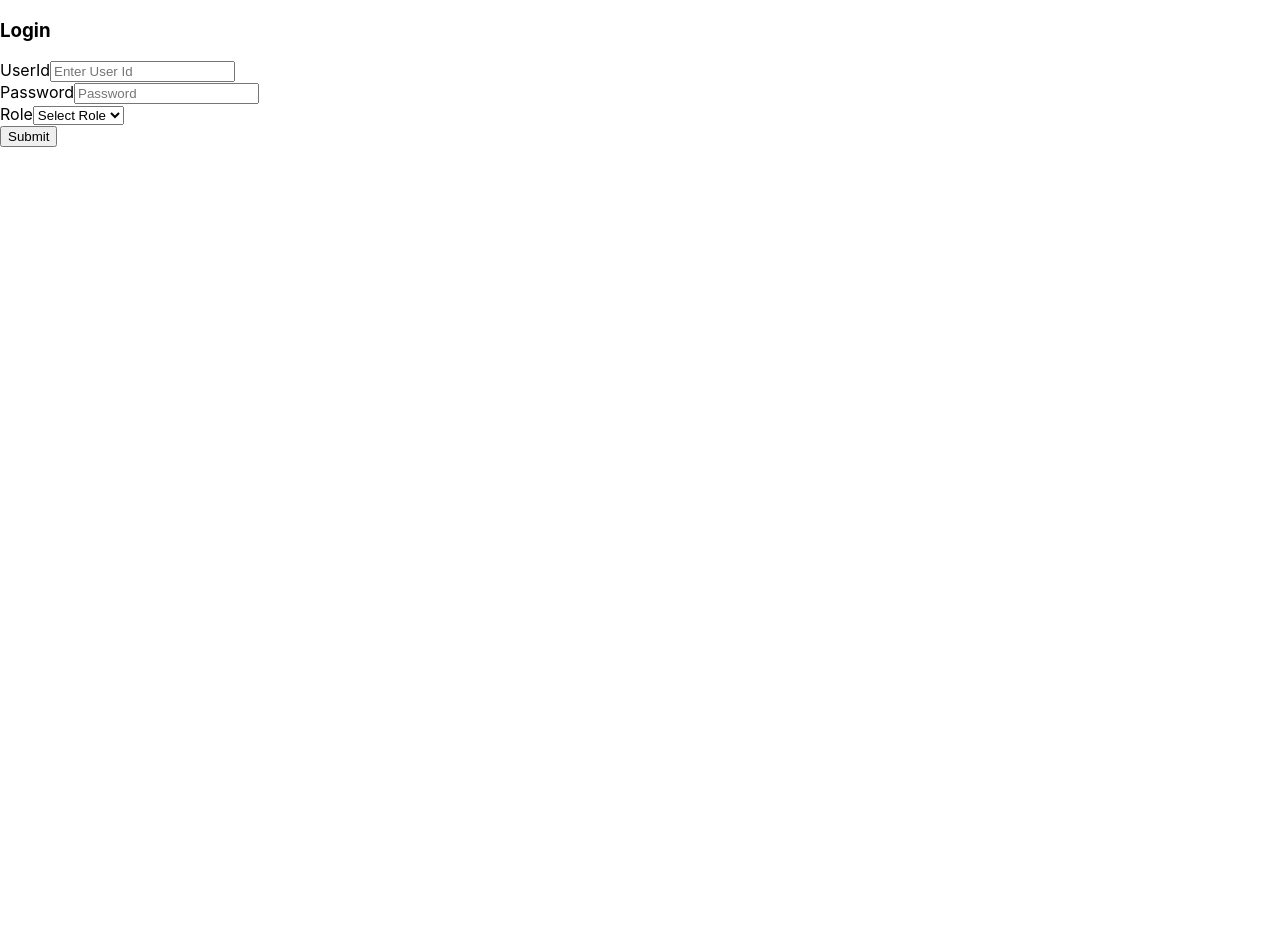
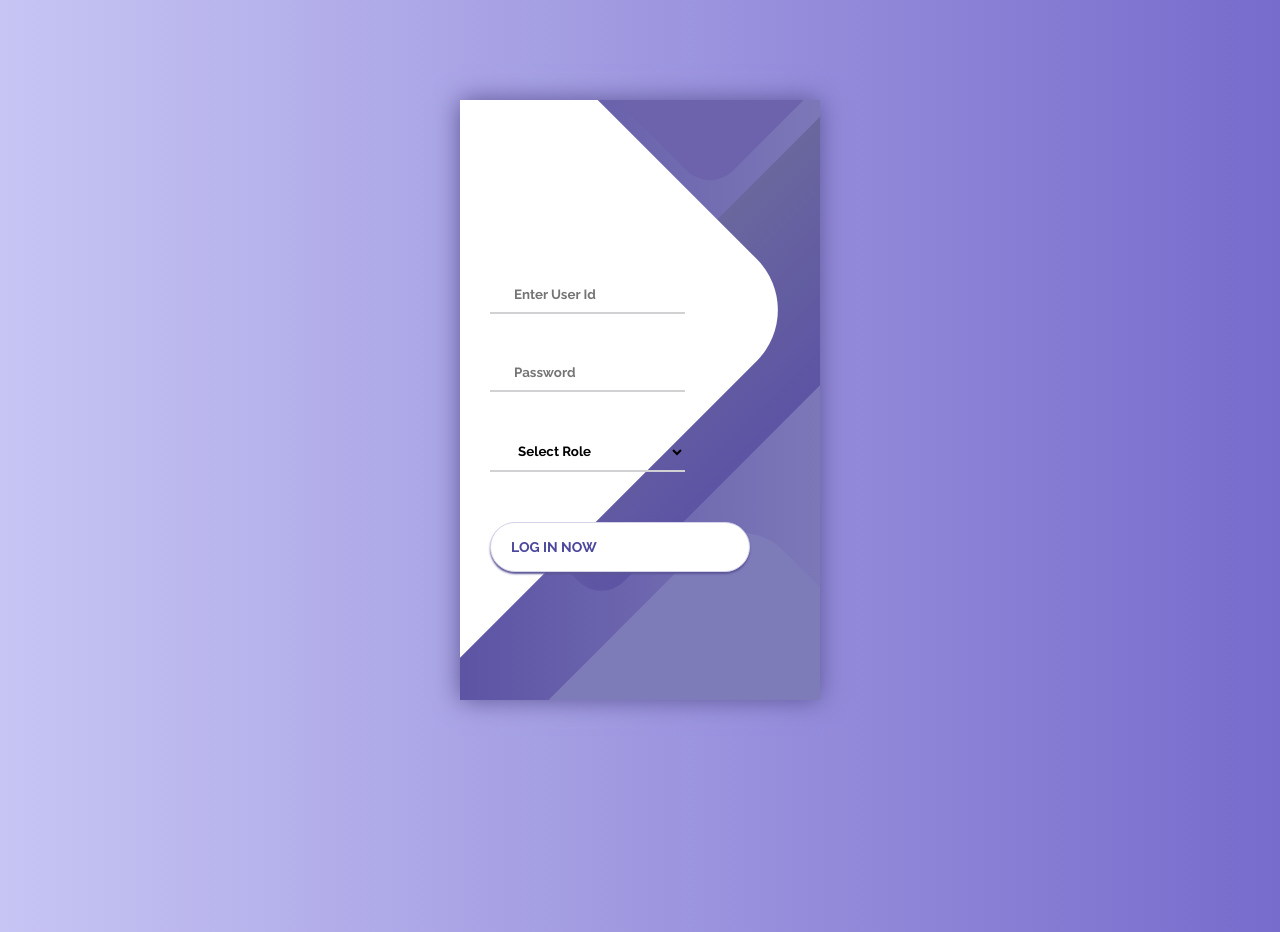
Before and after one commit to aniruddhakj/spa_react, a React (Create React App) app in the folder spa/: page / in a window 1280 px wide. Before the commit the page ends 800 px from the top, so only its background shows below. Built offline with nearby package versions, Linux system fonts and the light colour scheme.

Commit message:
login-form styled

```diff
--- /dev/null
+++ b/spa/src/Components/AdminDashboard.css
@@ -0,0 +1,21 @@
+.container {
+  display: flex;
+  align-items: center;
+  justify-content: center;
+  min-height: 100vh;
+}
+
+
+.screen {
+	background: linear-gradient(90deg, #5D54A4, #7C78B8);
+	position: relative;
+	height: 600px;
+	width: 360px;
+	box-shadow: 0px 0px 24px #5C5696;
+}
+
+.screen__content {
+	z-index: 1;
+	position: relative;
+	height: 100%;
+}
--- a/spa/src/Components/AdminDashboard.jsx
+++ b/spa/src/Components/AdminDashboard.jsx
@@ -6,6 +6,7 @@
 
 import React, { Component } from 'react';
 import { Navigate } from 'react-router-dom';
+import './AdminDashboard.css';
 
 class AdminDashboard extends Component {
     state = {
@@ -13,15 +14,7 @@ class AdminDashboard extends Component {
         labels: [],
         newLabel: ''
     }
-    // save the labels somewhere so that they are available to the user
 
-    // add a new method to get the labels from localStorage
-    getLabels = () => {
-        const labels = JSON.parse(sessionStorage.getItem('labels'));
-        if (labels) {
-            this.setState({ labels });
-        }
-    }
 
     // add a new method to import all the images from the src/images folder
     importAll(r) {
@@ -77,13 +70,13 @@ class AdminDashboard extends Component {
         }
         return (
             <div className="container">
-                <div className="row">
-                    <div className="col-12">
+                <div className="screen">
+                    <div className="screen_content">
                         <h1>Admin Dashboard</h1>
                         <div className="form-group">
                             <label htmlFor="newLabel">Add a new label</label>
                             <input type="text" className="form-control" id="newLabel" value={newLabel} onChange={this.handleNewLabelChange} />
-                            <button className="btn btn-primary" onClick={this.handleNewLabelClick}>Add Label</button>
+                            <button className="add-label-btn" onClick={this.handleNewLabelClick}>Add Label</button>
                         </div>
                         <div className="form-group">
                             <label htmlFor="labels">Labels</label>
@@ -93,11 +86,10 @@ class AdminDashboard extends Component {
                                 })}
                             </select>
                         </div>
-                        {/* <button className="btn btn-primary" onClick={Navigate('/')}>Logout</button> */}
-                        <button className="btn btn-primary" onClick={this.handleLogout}>Logout</button>
+                        <button className="logout-btn" onClick={this.handleLogout}>Logout</button>
                     </div>
                 </div>
-                <div className="row">
+                {/* <div className="row">
                     {images && images.map((image) => {
                         return (
                             <div className="col-4" key={image.id}>
@@ -105,15 +97,10 @@ class AdminDashboard extends Component {
                             </div>
                         )
                     })}
-                </div>
+                </div> */}
             </div>
         );
     }
 }
 
-
-
-
-
-
 export default AdminDashboard;
--- a/spa/src/Components/Login.css
+++ b/spa/src/Components/Login.css
@@ -0,0 +1,178 @@
+@import url('https://fonts.googleapis.com/css?family=Raleway:400,700');
+
+* {
+	box-sizing: border-box;
+	margin: 0;
+	padding: 0;
+	font-family: Raleway, sans-serif;
+}
+
+body {
+	background: linear-gradient(90deg, #C7C5F4, #776BCC);
+}
+
+.container {
+	display: flex;
+	align-items: center;
+	justify-content: center;
+	min-height: 100vh;
+}
+
+.screen {
+	background: linear-gradient(90deg, #5D54A4, #7C78B8);
+	position: relative;
+	height: 600px;
+	width: 360px;
+	box-shadow: 0px 0px 24px #5C5696;
+}
+
+.screen__content {
+	z-index: 1;
+	position: relative;
+	height: 100%;
+}
+
+.screen__background {
+	position: absolute;
+	top: 0;
+	left: 0;
+	right: 0;
+	bottom: 0;
+	z-index: 0;
+	-webkit-clip-path: inset(0 0 0 0);
+	clip-path: inset(0 0 0 0);
+}
+
+.screen__background__shape {
+	transform: rotate(45deg);
+	position: absolute;
+}
+
+.screen__background__shape1 {
+	height: 520px;
+	width: 520px;
+	background: #FFF;
+	top: -50px;
+	right: 120px;
+	border-radius: 0 72px 0 0;
+}
+
+.screen__background__shape2 {
+	height: 220px;
+	width: 220px;
+	background: #6C63AC;
+	top: -172px;
+	right: 0;
+	border-radius: 32px;
+}
+
+.screen__background__shape3 {
+	height: 540px;
+	width: 190px;
+	background: linear-gradient(270deg, #5D54A4, #6A679E);
+	top: -24px;
+	right: 0;
+	border-radius: 32px;
+}
+
+.screen__background__shape4 {
+	height: 400px;
+	width: 200px;
+	background: #7E7BB9;
+	top: 420px;
+	right: 50px;
+	border-radius: 60px;
+}
+
+.login {
+	width: 320px;
+	padding: 30px;
+	padding-top: 156px;
+}
+
+.login__field {
+	padding: 20px 0px;
+	position: relative;
+}
+
+.login__icon {
+	position: absolute;
+	top: 30px;
+	color: #7875B5;
+}
+
+.login__input {
+	border: none;
+	border-bottom: 2px solid #D1D1D4;
+	background: none;
+	padding: 10px;
+	padding-left: 24px;
+	font-weight: 700;
+	width: 75%;
+	transition: .2s;
+}
+
+.login__input:active,
+.login__input:focus,
+.login__input:hover {
+	outline: none;
+	border-bottom-color: #6A679E;
+}
+
+.login__submit {
+	background: #fff;
+	font-size: 14px;
+	margin-top: 30px;
+	padding: 16px 20px;
+	border-radius: 26px;
+	border: 1px solid #D4D3E8;
+	text-transform: uppercase;
+	font-weight: 700;
+	display: flex;
+	align-items: center;
+	width: 100%;
+	color: #4C489D;
+	box-shadow: 0px 2px 2px #5C5696;
+	cursor: pointer;
+	transition: .2s;
+}
+
+.login__submit:active,
+.login__submit:focus,
+.login__submit:hover {
+	border-color: #6A679E;
+	outline: none;
+}
+
+.button__icon {
+	font-size: 24px;
+	margin-left: auto;
+	color: #7875B5;
+}
+
+.social-login {
+	position: absolute;
+	height: 140px;
+	width: 160px;
+	text-align: center;
+	bottom: 0px;
+	right: 0px;
+	color: #fff;
+}
+
+.social-icons {
+	display: flex;
+	align-items: center;
+	justify-content: center;
+}
+
+.social-login__icon {
+	padding: 20px 10px;
+	color: #fff;
+	text-decoration: none;
+	text-shadow: 0px 0px 8px #7875B5;
+}
+
+.social-login__icon:hover {
+	transform: scale(1.5);
+}
--- a/spa/src/Components/Login.jsx
+++ b/spa/src/Components/Login.jsx
@@ -1,7 +1,8 @@
 import React, { useState, useEffect } from 'react';
 import { Navigate } from 'react-router-dom';
 
-
+// add style from Login.css
+import './Login.css';
 // add sample data for users and admins
 const users = [
     {
@@ -86,27 +87,39 @@ const Login = () => {
       return <Navigate to="/user" />;
     }
     return (
-        <div>
-            <h3>Login</h3>
-            <form onSubmit={handleSubmit}>
-                <div className="form-group">
-                    <label htmlFor="userId">UserId</label>
-                    <input type="text" className="form-control" id="userId" placeholder="Enter User Id" value={userId} onChange={(e) => setUserId(e.target.value)} />
+        <div class="container">
+            <div class="screen">
+                <div class="screen__content">
+                    <form className="login" onSubmit={handleSubmit}>
+                        <div class="login__field">
+                            <i class="login__icon fas fa-user"></i>
+                            <input type="text" class="login__input"  placeholder="Enter User Id" value={userId} onChange={(e) => setUserId(e.target.value)} />
+                        </div>
+                        <div class="login__field">
+                            <i class="login__icon fas fa-lock"></i>
+                            <input type="password" class="login__input" placeholder="Password" value={password} onChange={(e) => setPassword(e.target.value)} />
+                        </div>
+                        <div class="login__field">
+                            <i class="login__icon fas fa-user"></i>
+                            <select class="login__input" value={role} onChange={(e) => setRole(e.target.value)}>
+                                <option value="">Select Role</option>
+                                <option value="admin">Admin</option>
+                                <option value="user">User</option>
+                            </select>
+                        </div>
+                        <button class="button login__submit">
+                            <span class="button__text">Log In Now</span>
+                            <i class="button__icon fas fa-chevron-right"></i>
+                        </button>
+                    </form>
                 </div>
-                <div className="form-group">
-                    <label htmlFor="password">Password</label>
-                    <input type="password" className="form-control" id="password" placeholder="Password" value={password} onChange={(e) => setPassword(e.target.value)} />
+                <div class="screen__background">
+                    <span class="screen__background__shape screen__background__shape4"></span>
+                    <span class="screen__background__shape screen__background__shape3"></span>
+                    <span class="screen__background__shape screen__background__shape2"></span>
+                    <span class="screen__background__shape screen__background__shape1"></span>
                 </div>
-                <div className="form-group">
-                    <label htmlFor="role">Role</label>
-                    <select className="form-control" id="role" value={role} onChange={(e) => setRole(e.target.value)}>
-                        <option value="">Select Role</option>
-                        <option value="user">User</option>
-                        <option value="admin">Admin</option>
-                    </select>
-                </div>
-                <button type="submit" className="btn btn-primary">Submit</button>
-            </form>
+            </div>
         </div>
     );
 };
--- a/spa/src/Components/UserDashboard.jsx
+++ b/spa/src/Components/UserDashboard.jsx
@@ -44,7 +44,9 @@ class UserDashboard extends Component {
 			})
 		})
 		// get the labels from current session
-		this.setState({ labels: JSON.parse(sessionStorage.getItem('labels')) });
+		if (sessionStorage.getItem('labels')) {
+			this.setState({ labels: JSON.parse(sessionStorage.getItem('labels')) });
+		}
 	}
 
 
```
